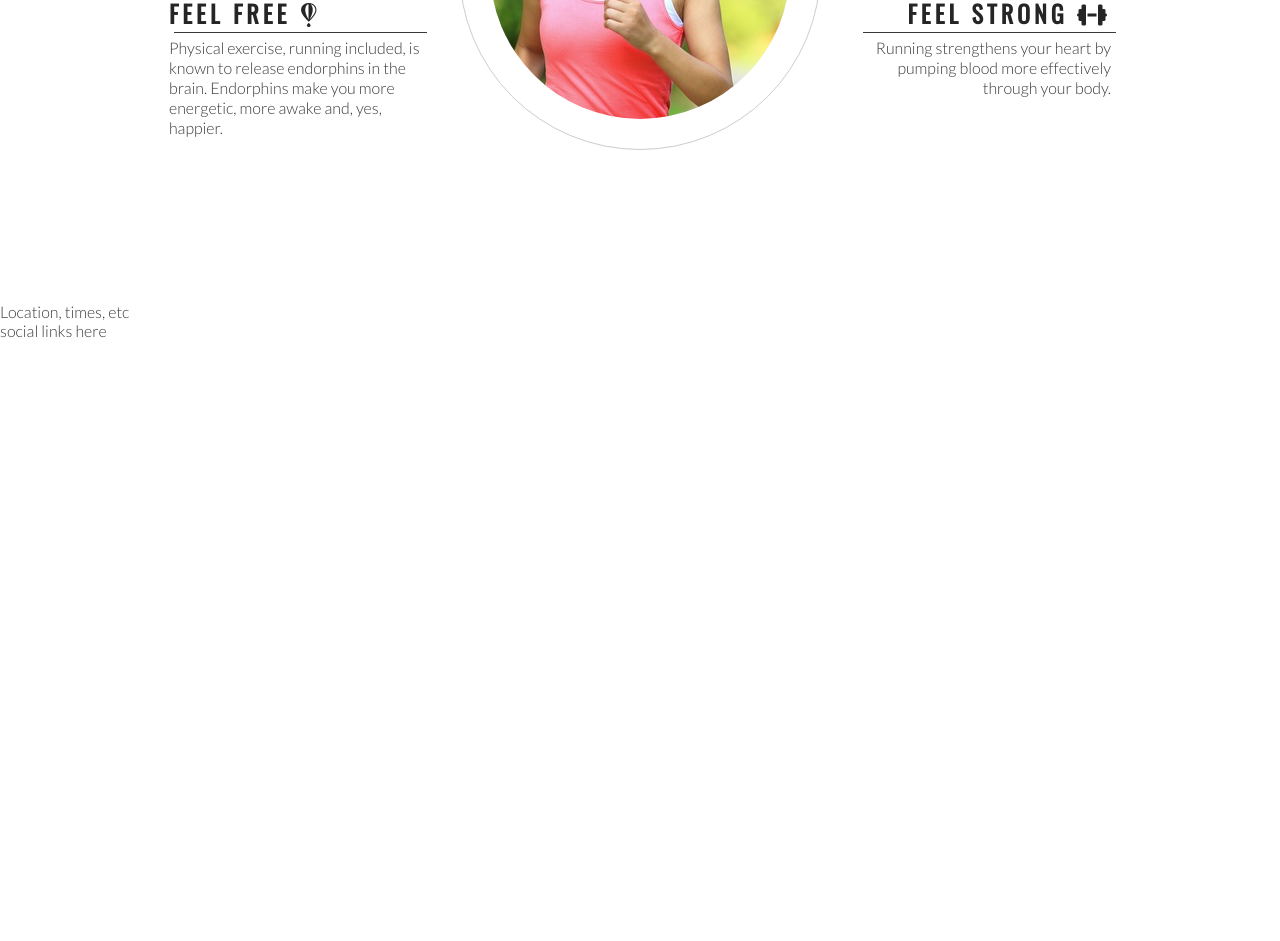
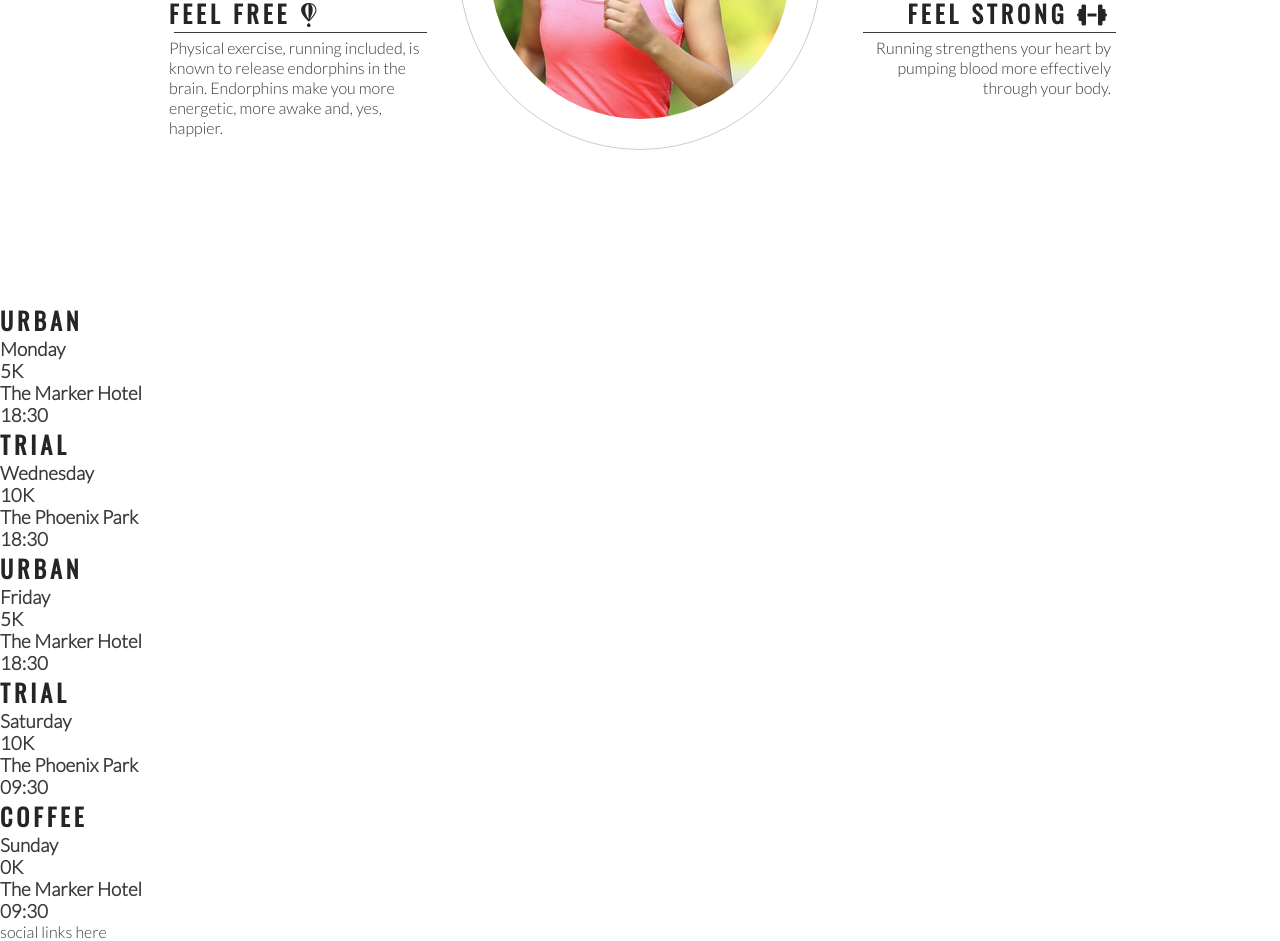
Before and after one commit to Gh0ul5lay3r-91/love-running, a plain HTML site: page index.html in a window 1280 px wide. Shown: the part 993-1934 px from the top of the page. Before the commit the page ends 1333 px from the top, so only its background shows below. Drawn offline with nearby package versions, Linux system fonts and the light colour scheme.

Commit message:
Add meet up times main structure

```diff
--- a/index.html
+++ b/index.html
@@ -77,8 +77,41 @@
         </div>
     </section>
     <section>
-        Location, times, etc
-        <!--Meet times and locations goes here-->
+        <div>
+            <h2>Urban</h2>
+            <h3>Monday</h3>
+            <h3>5K</h3>
+            <h3>The Marker Hotel</h3>
+            <h3>18:30</h3>
+        </div>
+        <div>
+            <h2>Trial</h2>
+            <h3>Wednesday</h3>
+            <h3>10K</h3>
+            <h3>The Phoenix Park</h3>
+            <h3>18:30</h3>
+        </div>
+        <div>
+            <h2>Urban</h2>
+            <h3>Friday</h3>
+            <h3>5K</h3>
+            <h3>The Marker Hotel</h3>
+            <h3>18:30</h3>
+        </div>
+        <div>
+            <h2>Trial</h2>
+            <h3>Saturday</h3>
+            <h3>10K</h3>
+            <h3>The Phoenix Park</h3>
+            <h3>09:30</h3>
+        </div>
+        <div>
+            <h2>Coffee</h2>
+            <h3>Sunday</h3>
+            <h3>0K</h3>
+            <h3>The Marker Hotel</h3>
+            <h3>09:30</h3>
+        </div>
     </section>
     <footer>
         social links here
```
